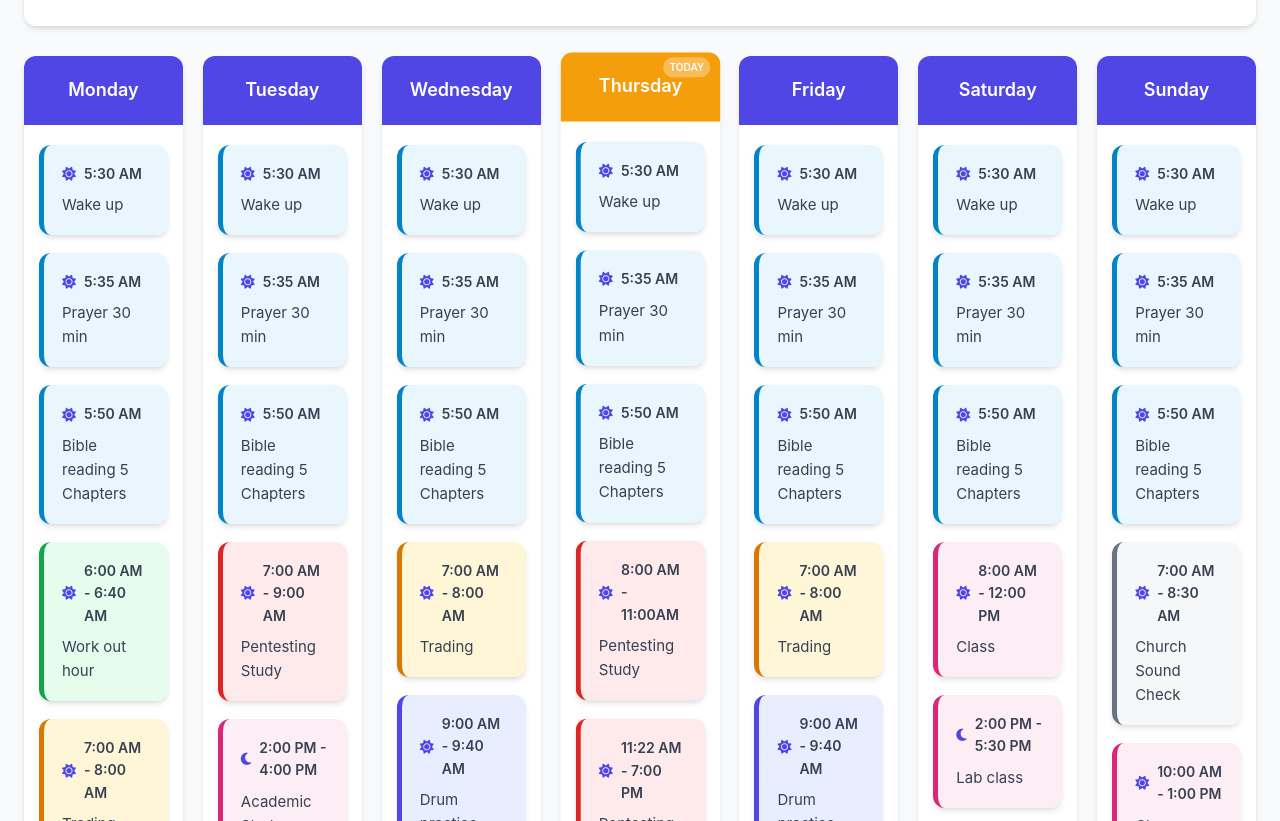
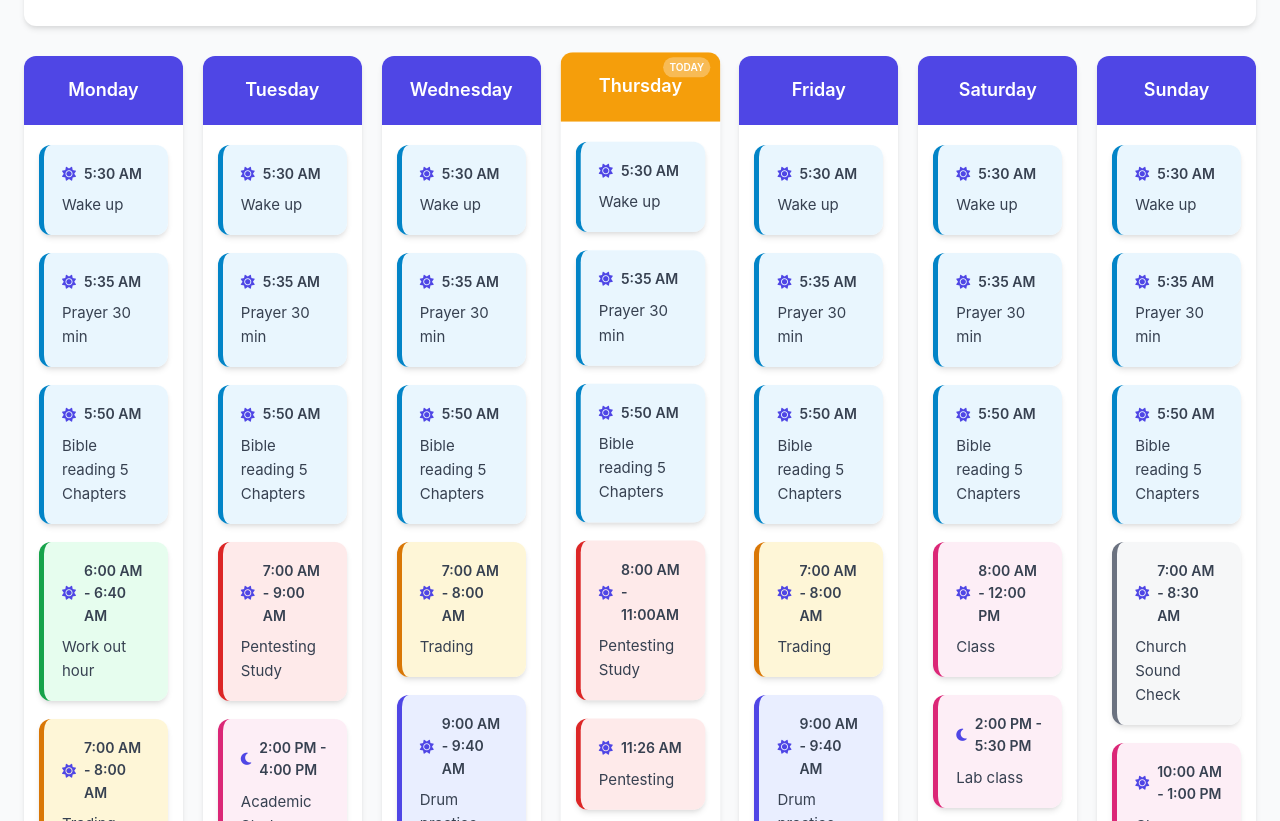
Before and after one commit to da-nak/Danak_schedule, a plain HTML site: page index.html in a window 1280 px wide. Shown: the part 131-952 px from the top of the page. Drawn offline with Linux system fonts and the light colour scheme.

Commit message:
Update index.html

```diff
--- a/index.html
+++ b/index.html
@@ -336,7 +336,7 @@
                 { time: "5:35 AM", description: "Prayer 30 min", category: "morning-routine" },
                 { time: "5:50 AM", description: "Bible reading 5 Chapters", category: "morning-routine" },
                 { time: "8:00 AM - 11:00AM", description: "Pentesting Study", category: "pentesting" },
-                { time: "11:22 AM - 7:00 PM", description: "Pentesting", category: "pentesting" },
+                { time: "11:26 AM ", description: "Pentesting", category: "pentesting" },
                 { time: "6:00 PM - 8:30 PM", description: "Programming", category: "programming" },
                 { time: "7:30 PM - 9:20 PM", description: "Music Prod", category: "music" }
             ],
```
